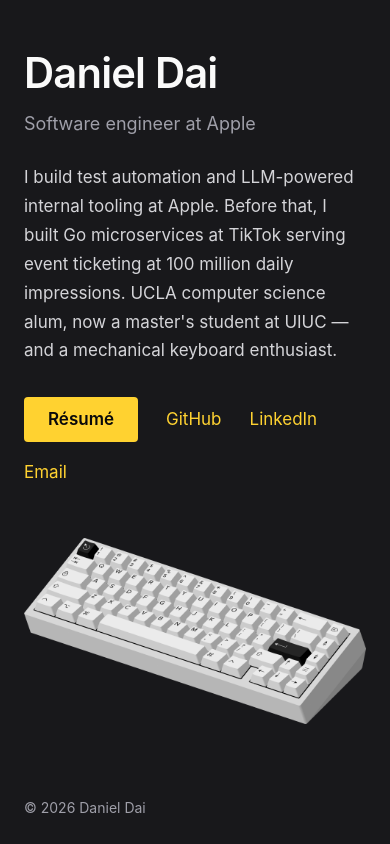
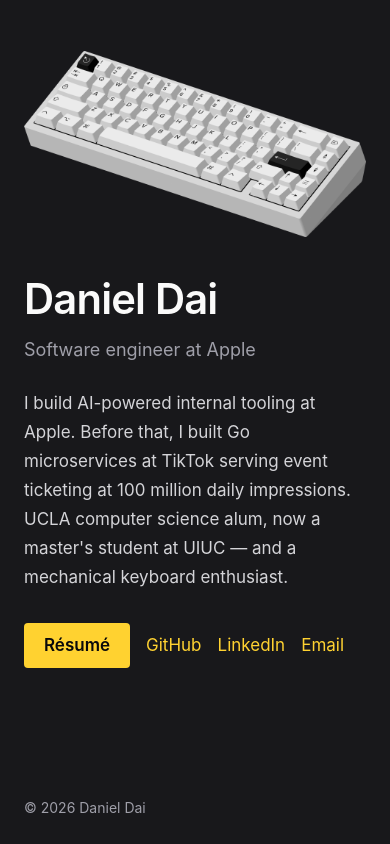
Before and after one commit to daidaniel/daidaniel.github.io, an Astro site: page / in a window 390 px wide. Built offline with nearby package versions, Linux system fonts and the light colour scheme; Astro itself is replaced by a stand-in of ours.

Commit message:
Lead with the keyboard image; reword blurb toward AI tooling
Move the keyboard to the top of the page as a visual header (eager-loaded
now that it's first on screen), drop 'test automation' from the blurb and
meta description in favor of AI-powered tooling, and tighten mobile link
spacing so all four links fit one line at 390px.

```diff
--- a/src/pages/index.astro
+++ b/src/pages/index.astro
@@ -4,24 +4,34 @@ import Base from '../layouts/Base.astro';
 import keyboard from '../assets/qk65.png';
 
 const description =
-  'Daniel Dai is a software engineer at Apple building test automation and LLM-powered tooling. Previously at TikTok. UCLA computer science alum.';
+  'Daniel Dai is a software engineer at Apple building AI-powered internal tooling. Previously at TikTok. UCLA computer science alum.';
 ---
 
 <Base title="Daniel Dai — Software Engineer" description={description}>
-  <h1 class="text-[clamp(2.5rem,2rem_+_2.5vw,3.5rem)] font-semibold leading-[1.1] tracking-[-0.02em]">
+  <figure>
+    <Image
+      src={keyboard}
+      alt="QK65 mechanical keyboard with white keycaps"
+      widths={[480, 768, 1152, 1536]}
+      sizes="(max-width: 45rem) calc(100vw - 3rem), 39rem"
+      loading="eager"
+      fetchpriority="high"
+    />
+  </figure>
+  <h1 class="mt-10 text-[clamp(2.5rem,2rem_+_2.5vw,3.5rem)] font-semibold leading-[1.1] tracking-[-0.02em]">
     Daniel Dai
   </h1>
   <p class="mt-3 text-lg leading-[1.7] text-zinc-400">Software engineer at Apple</p>
   <p class="mt-6 text-pretty text-zinc-300">
-    I build test automation and LLM-powered internal tooling at Apple. Before
-    that, I built Go microservices at TikTok serving event ticketing at 100
-    million daily impressions. UCLA computer science alum, now a master's
-    student at UIUC — and a mechanical keyboard enthusiast.
+    I build AI-powered internal tooling at Apple. Before that, I built Go
+    microservices at TikTok serving event ticketing at 100 million daily
+    impressions. UCLA computer science alum, now a master's student at UIUC —
+    and a mechanical keyboard enthusiast.
   </p>
-  <ul class="mt-8 flex flex-wrap items-center gap-x-7 gap-y-4" role="list">
+  <ul class="mt-8 flex flex-wrap items-center gap-x-4 gap-y-4 sm:gap-x-7" role="list">
     <li>
       <a
-        class="inline-block rounded bg-amber-300 px-6 py-2 font-semibold text-zinc-950 transition-colors hover:bg-amber-500 focus-visible:outline-2 focus-visible:outline-offset-3 focus-visible:outline-amber-300"
+        class="inline-block rounded bg-amber-300 px-5 py-2 font-semibold text-zinc-950 transition-colors hover:bg-amber-500 focus-visible:outline-2 focus-visible:outline-offset-3 focus-visible:outline-amber-300 sm:px-6"
         href="/DanielDai-Resume.pdf">Résumé</a
       >
     </li>
@@ -44,12 +54,4 @@ const description =
       >
     </li>
   </ul>
-  <figure class="mt-[clamp(2.5rem,6svh,4rem)]">
-    <Image
-      src={keyboard}
-      alt="QK65 mechanical keyboard with white keycaps"
-      widths={[480, 768, 1152, 1536]}
-      sizes="(max-width: 45rem) calc(100vw - 3rem), 39rem"
-    />
-  </figure>
 </Base>
```
